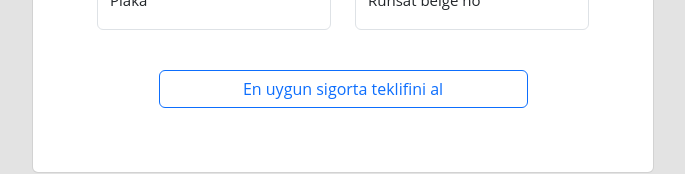
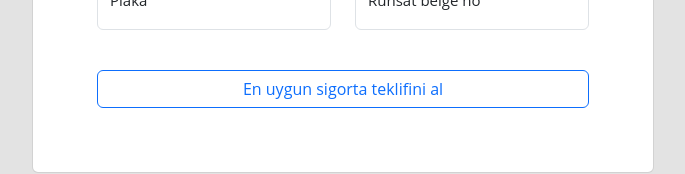
Before and after one commit to hamdidilekci/insurance-app, a React (Create React App) app in the folder app/: page / in a window 1280 px wide. Shown: the part 536-710 px from the top of the page, without its empty margins (297-982 px from the left). Built offline with nearby package versions, Linux system fonts and the light colour scheme.

Commit message:
Seperate formInputs into a variable

```diff
--- a/app/src/Components/InsuranceRequestForm/InsuranceRequestForm.js
+++ b/app/src/Components/InsuranceRequestForm/InsuranceRequestForm.js
@@ -1,6 +1,4 @@
 import { useState } from 'react'
-
-import axios from "axios";
 
 import FormInput from './FormInput.js'
 import postRequest from '../../Helpers/post-request.js';
@@ -78,7 +76,6 @@ export default function MyForm() {
         plate: '',
         documentNumber: '',
     });
-    // const [isLoading, setIsLoading] = useState(false);
 
     const handleClick = async (e) => {
         e.preventDefault();
@@ -100,13 +97,7 @@ export default function MyForm() {
         setFormData(prevState => ({ ...prevState, [name]: value }));
     };
 
-    return (
-        <div className="form-container">
-            <div className="card p-5">
-                <div className="card-body">
-                    <form >
-                        {
-                            initialInputValues.map((row) => {
+    const formInputs = initialInputValues.map((row) => {
         return (
             <div key={row[0].id} className="row mb-4">
                 {
@@ -124,9 +115,14 @@ export default function MyForm() {
             </div>
         )
     })
-                        }
 
-                    <div className="d-grid gap-2 col-9 mx-auto">
+    return (
+        <div className="form-container">
+            <div className="card p-5">
+                <div className="card-body">
+                    <form >
+                    { formInputs }
+                    <div className="d-grid gap-2 col-12 mx-auto">
                         <button type="button" onClick={handleClick} className="btn btn-outline-primary">En uygun sigorta teklifini al</button>
                     </div>
                     </form>
--- a/package.json
+++ b/package.json
@@ -18,7 +18,6 @@
   },
   "homepage": "https://github.com/madilekci/insurance-app#readme",
   "dependencies": {
-    "axios": "^1.3.2",
     "concurrently": "^7.6.0"
   }
 }
```
Also changed, not shown: 1 other file (tests, documents, lock files or other folders). Lines whose indentation alone changed are shown as unchanged.
